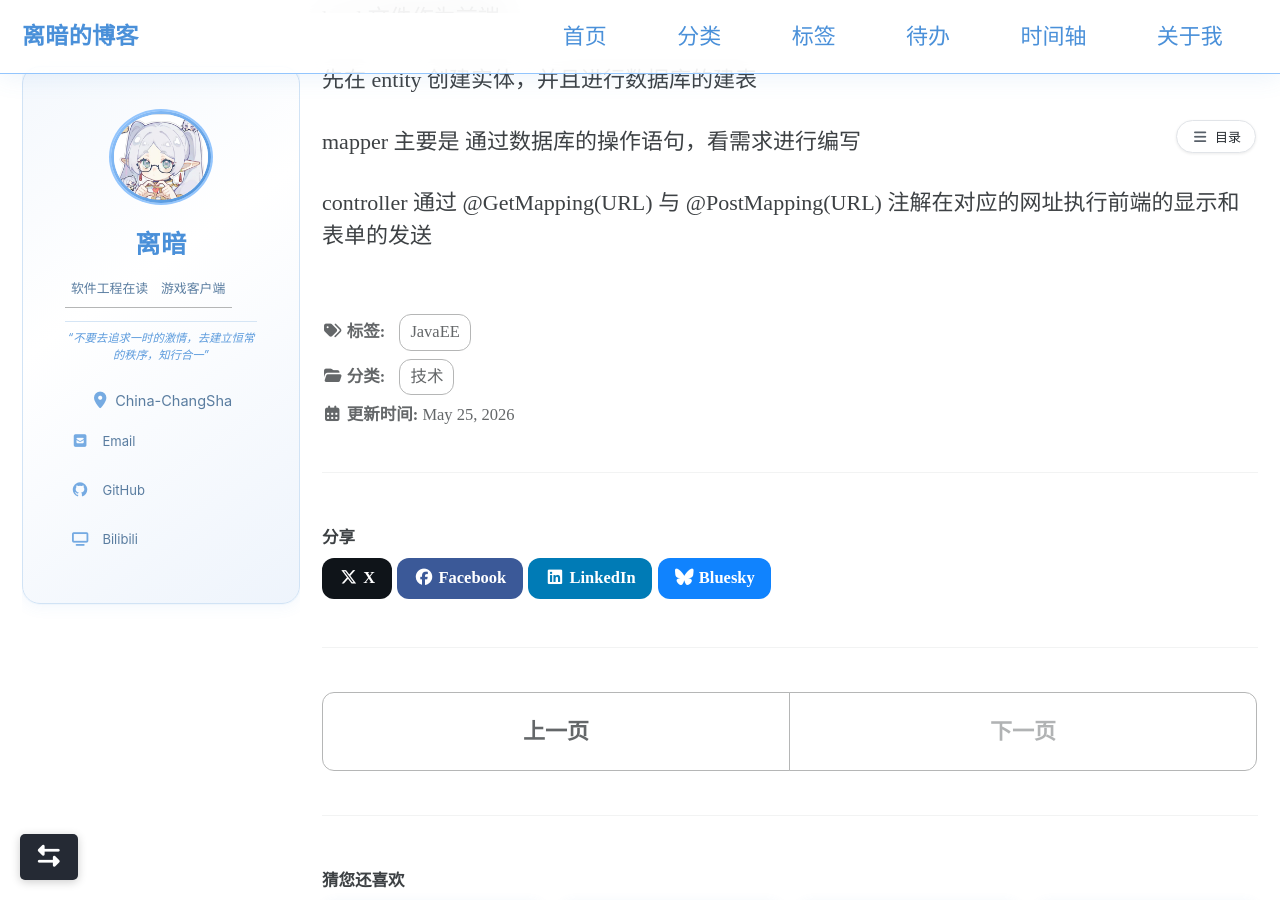
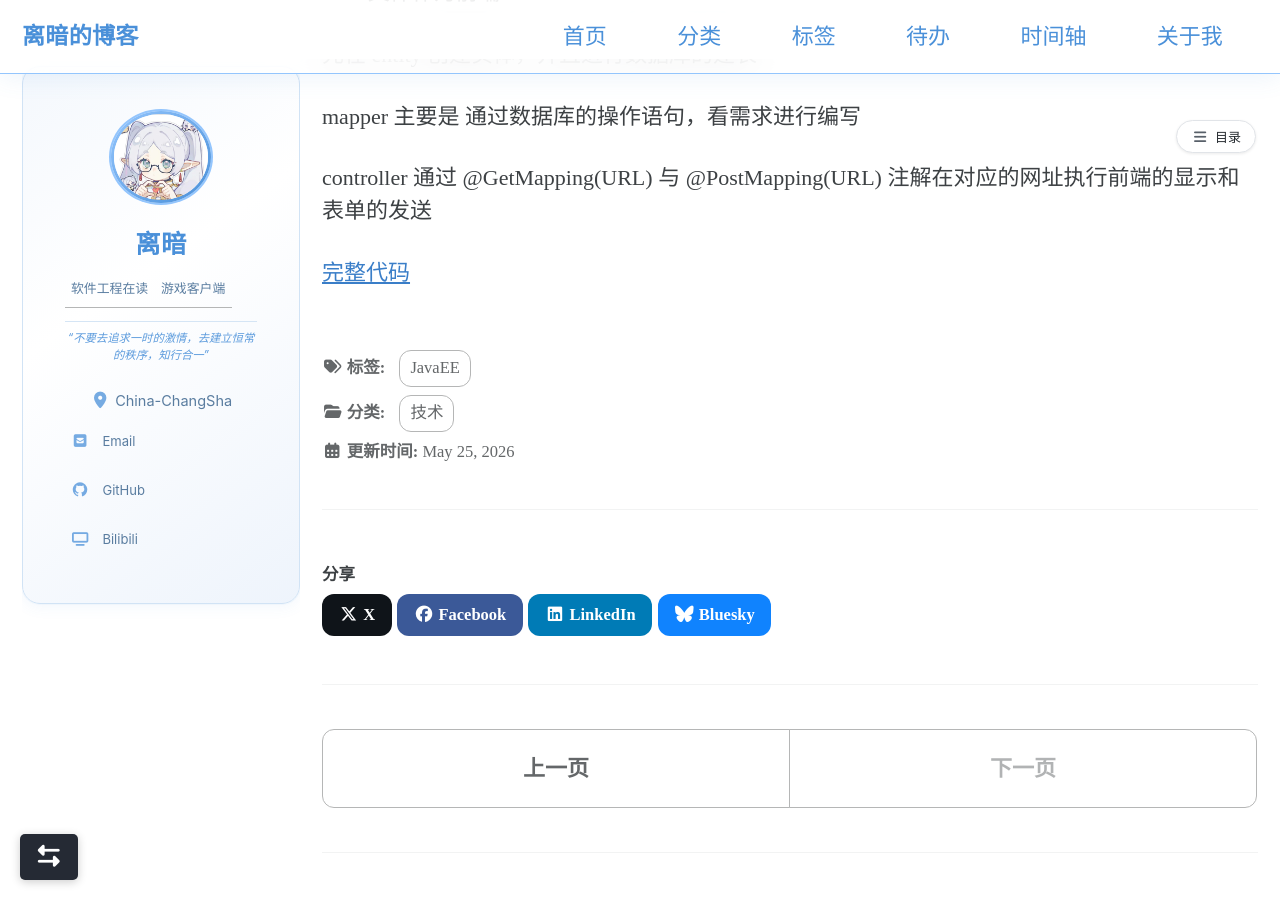
Before and after one commit to LJP3315/LJP3315.github.io, a Jekyll site: the page built from _posts/2026-05-25-springboot-getting-started.md, in a window 1280 px wide and 900 px high, scrolled down 8316 px. Built offline with Jekyll 4.4.1, drawn with Linux system fonts in a browser that asks for light colours; cached includes are drawn as plain includes.

Commit message:
提供代码仓库路径，完善目录

````diff
--- a/_posts/2026-05-25-springboot-getting-started.md
+++ b/_posts/2026-05-25-springboot-getting-started.md
@@ -63,7 +63,7 @@
 
 ### 3. entity 实体类 - 数据模型
 
-#### User.java 用户实体类
+User.java 用户实体类
 
 ```java
 package com.lyon.test.entity;
@@ -91,7 +91,7 @@
 
 ### 4.mapper 数据访问层 - 访问数据库
 
-#### UserMapper.java 声明SQL语句
+UserMapper.java 声明SQL语句
 
 ```java
 package com.lyon.test.mapper;
@@ -292,3 +292,7 @@
 mapper 主要是 通过数据库的操作语句，看需求进行编写
 
 controller 通过 @GetMapping(URL) 与 @PostMapping(URL) 注解在对应的网址执行前端的显示和表单的发送
+
+
+
+[完整代码](https://github.com/LJP3315/JavaEE/tree/main/exp08)
````
